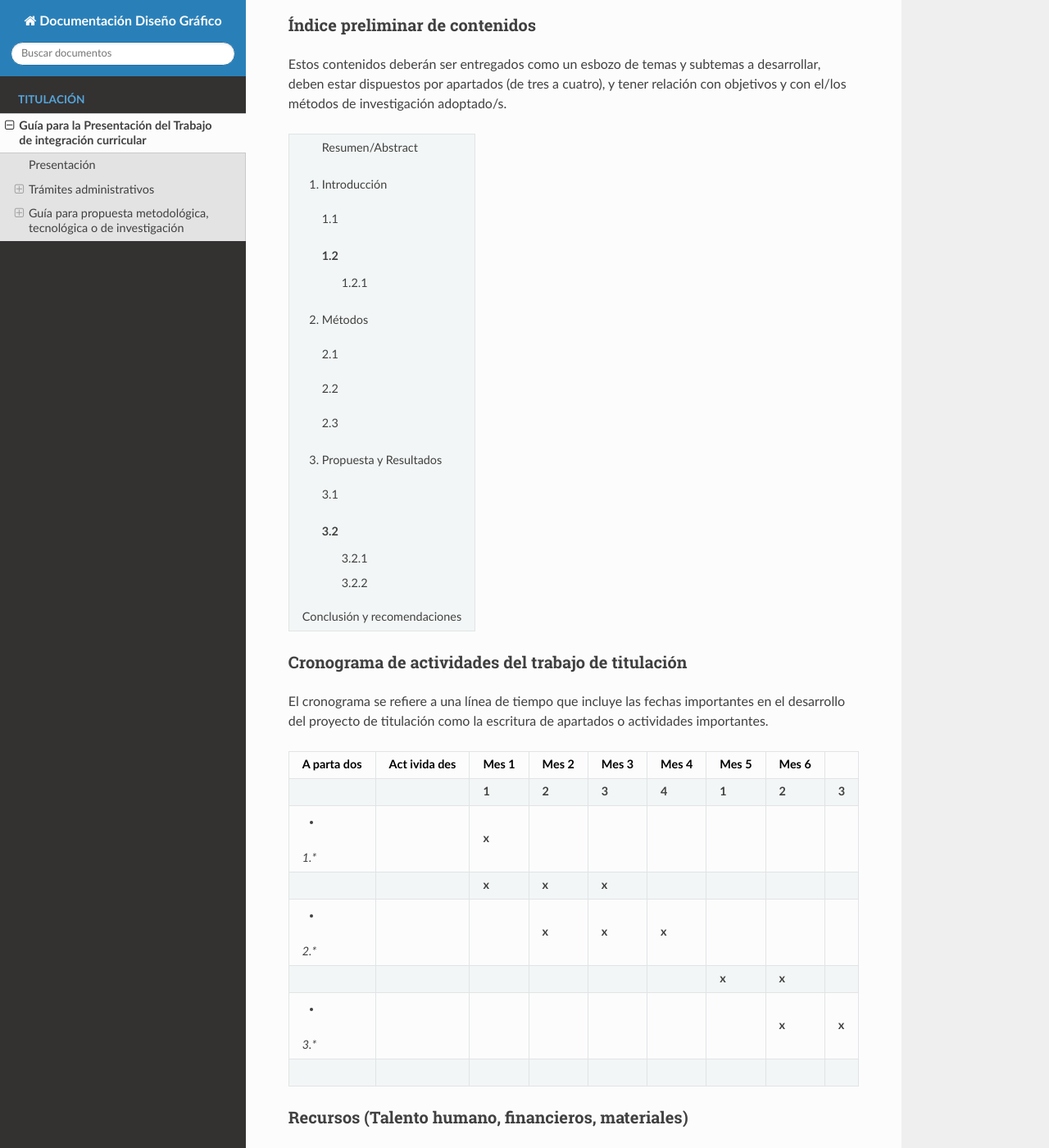
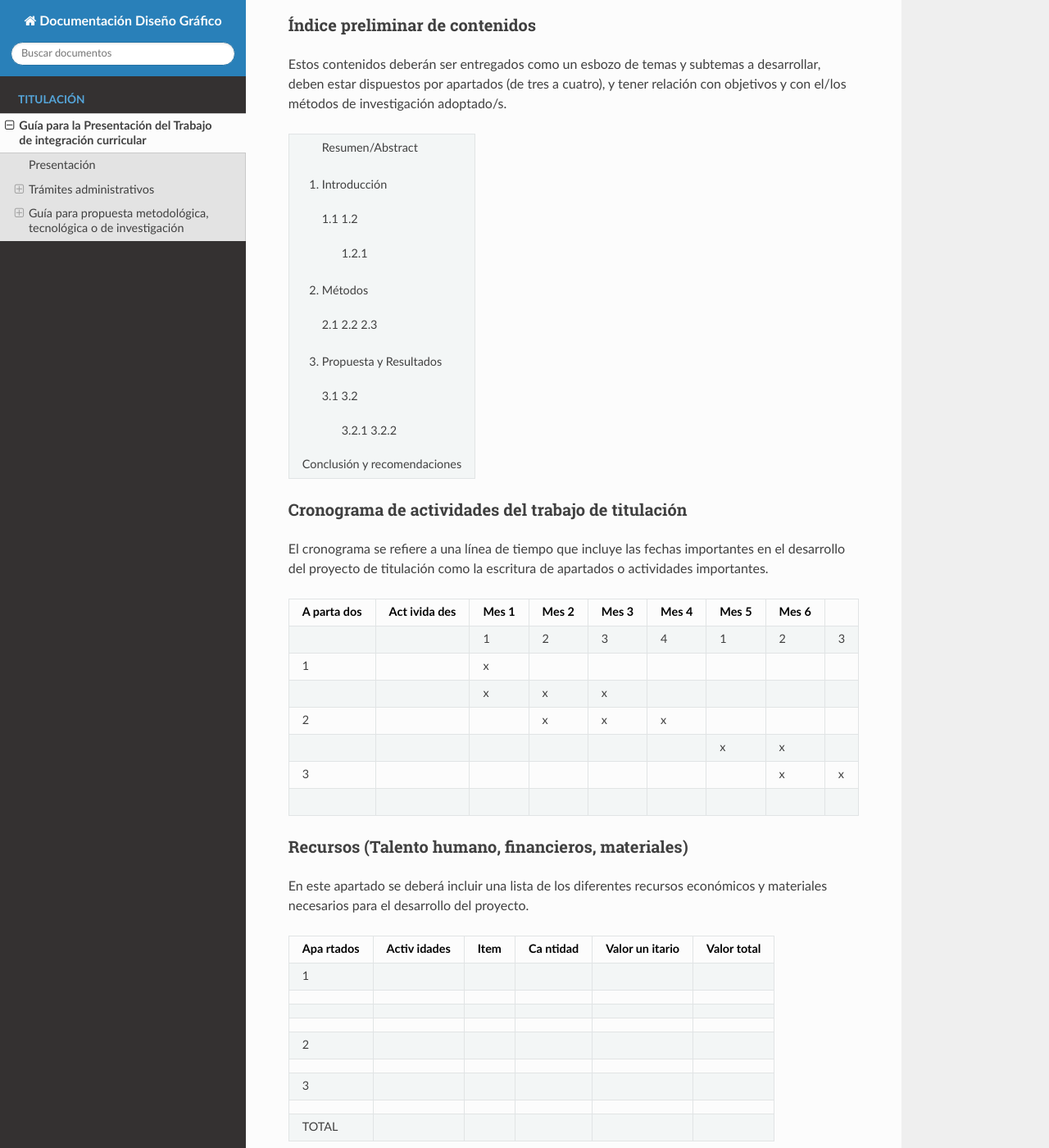
Before and after one commit to r3n0/documentacion-diseno, a Sphinx documentation site: the page built from source/titulacion/guia-tt.rst, in a window 1280 px wide and 1400 px high, scrolled down 7507 px. Shown: the whole window at 82% size. Built offline with Sphinx 7.4.7 and the Read the Docs theme 2.0.0, drawn with Linux system fonts in a browser that asks for light colours.

Commit message:
mejoras de estilos

```diff
--- a/source/titulacion/guia-tt.rst
+++ b/source/titulacion/guia-tt.rst
@@ -236,24 +236,28 @@
 
 +---------------------------------+
 |    Resumen/Abstract             |
+|                                 |
 |   1. Introducción               |
+|                                 |
 |     1.1                         |
+|     1.2                         |
 |                                 |
-|     1.2                         |
 |        1.2.1                    |
+|                                 |
 |   2. Métodos                    |
+|                                 |
 |     2.1                         |
+|     2.2                         |
+|     2.3                         |
 |                                 |
-|     2.2                         |
+|   3. Propuesta y Resultados     |
 |                                 |
-|     2.3                         |
-|   3. Propuesta y Resultados     |
 |     3.1                         |
+|     3.2                         |
 |                                 |
-|     3.2                         |
 |        3.2.1                    |
+|        3.2.2                    |
 |                                 |
-|        3.2.2                    |
 |   Conclusión y recomendaciones  |
 +---------------------------------+
 
@@ -263,26 +267,23 @@
 El cronograma se refiere a una línea de tiempo que incluye las fechas importantes en el desarrollo del proyecto de titulación como la escritura de apartados o actividades importantes.
 
 +-------+-------+-------+-------+-------+-------+-------+-------+-------+-------+-------+-------+-------+-------+-------+-------+-------+-------+-------+-------+-------+-------+-------+-------+-------+-------+
-| **A   | **Act | **Mes | **Mes | **Mes | **Mes | **Mes | **Mes |       |       |       |       |       |       |       |       |       |       |       |       |       |       |       |       |       |       |
-| parta | ivida | 1**   | 2**   | 3**   | 4**   | 5**   | 6**   |       |       |       |       |       |       |       |       |       |       |       |       |       |       |       |       |       |       |
-| dos** | des** |       |       |       |       |       |       |       |       |       |       |       |       |       |       |       |       |       |       |       |       |       |       |       |       |
+| A     | Act   | Mes   | Mes   | Mes   | Mes   | Mes   | Mes   |       |       |       |       |       |       |       |       |       |       |       |       |       |       |       |       |       |       |
+| parta | ivida | 1     | 2     | 3     | 4     | 5     | 6     |       |       |       |       |       |       |       |       |       |       |       |       |       |       |       |       |       |       |
+| dos   | des   |       |       |       |       |       |       |       |       |       |       |       |       |       |       |       |       |       |       |       |       |       |       |       |       |
 +=======+=======+=======+=======+=======+=======+=======+=======+=======+=======+=======+=======+=======+=======+=======+=======+=======+=======+=======+=======+=======+=======+=======+=======+=======+=======+
-|       |       | **1** | **2** | **3** | **4** | **1** | **2** | **3** | **4** | **1** | **2** | **3** | **4** | **1** | **2** | **3** | **4** | **1** | **2** | **3** | **4** | **1** | **2** | **3** | **4** |
+|       |       |   1   |   2   |   3   |   4   |   1   |   2   |   3   |   4   |   1   |   2   |   3   |   4   |   1   |   2   |   3   |   4   |   1   |   2   |   3   |   4   |   1   |   2   |   3   |   4   |
 +-------+-------+-------+-------+-------+-------+-------+-------+-------+-------+-------+-------+-------+-------+-------+-------+-------+-------+-------+-------+-------+-------+-------+-------+-------+-------+
-| *     |       | **x** |       |       |       |       |       |       |       |       |       |       |       |       |       |       |       |       |       |       |       |       |       |       |       |
-| *1.** |       |       |       |       |       |       |       |       |       |       |       |       |       |       |       |       |       |       |       |       |       |       |       |       |       |
+| 1     |       |   x   |       |       |       |       |       |       |       |       |       |       |       |       |       |       |       |       |       |       |       |       |       |       |       |
 +-------+-------+-------+-------+-------+-------+-------+-------+-------+-------+-------+-------+-------+-------+-------+-------+-------+-------+-------+-------+-------+-------+-------+-------+-------+-------+
-|       |       | **x** | **x** | **x** |       |       |       |       |       |       |       |       |       |       |       |       |       |       |       |       |       |       |       |       |       |
+|       |       |   x   |   x   |   x   |       |       |       |       |       |       |       |       |       |       |       |       |       |       |       |       |       |       |       |       |       |
 +-------+-------+-------+-------+-------+-------+-------+-------+-------+-------+-------+-------+-------+-------+-------+-------+-------+-------+-------+-------+-------+-------+-------+-------+-------+-------+
-| *     |       |       | **x** | **x** | **x** |       |       |       |       |       |       |       |       |       |       |       |       |       |       |       |       |       |       |       |       |
-| *2.** |       |       |       |       |       |       |       |       |       |       |       |       |       |       |       |       |       |       |       |       |       |       |       |       |       |
+| 2     |       |       |   x   |   x   |   x   |       |       |       |       |       |       |       |       |       |       |       |       |       |       |       |       |       |       |       |       |
 +-------+-------+-------+-------+-------+-------+-------+-------+-------+-------+-------+-------+-------+-------+-------+-------+-------+-------+-------+-------+-------+-------+-------+-------+-------+-------+
-|       |       |       |       |       |       | **x** | **x** |       |       |       |       |       |       |       |       |       |       |       |       |       |       |       |       |       |       |
+|       |       |       |       |       |       |   x   |   x   |       |       |       |       |       |       |       |       |       |       |       |       |       |       |       |       |       |       |
 +-------+-------+-------+-------+-------+-------+-------+-------+-------+-------+-------+-------+-------+-------+-------+-------+-------+-------+-------+-------+-------+-------+-------+-------+-------+-------+
-| *     |       |       |       |       |       |       | **x** | **x** |       |       |       |       |       |       |       |       |       |       |       |       |       |       |       |       |       |
-| *3.** |       |       |       |       |       |       |       |       |       |       |       |       |       |       |       |       |       |       |       |       |       |       |       |       |       |
+| 3     |       |       |       |       |       |       |   x   |   x   |       |       |       |       |       |       |       |       |       |       |       |       |       |       |       |       |       |
 +-------+-------+-------+-------+-------+-------+-------+-------+-------+-------+-------+-------+-------+-------+-------+-------+-------+-------+-------+-------+-------+-------+-------+-------+-------+-------+
-|       |       |       |       |       |       |       |       |       | **x** | **x** | **x** |       |       |       |       |       |       |       |       |       |       |       |       |       |       |
+|       |       |       |       |       |       |       |       |       |   x   |   x   |   x   |       |       |       |       |       |       |       |       |       |       |       |       |       |       |
 +-------+-------+-------+-------+-------+-------+-------+-------+-------+-------+-------+-------+-------+-------+-------+-------+-------+-------+-------+-------+-------+-------+-------+-------+-------+-------+
 
 Recursos (Talento humano, financieros, materiales)
@@ -291,11 +292,11 @@
 En este apartado se deberá incluir una lista de los diferentes recursos económicos y materiales necesarios para el desarrollo del proyecto.
 
 +----------+----------+----------+----------+----------+----------+
-| **Apa    | **Activ  | **Item** | **Ca     | **Valor  | **Valor  |
-| rtados** | idades** |          | ntidad** | un       | total**  |
-|          |          |          |          | itario** |          |
+| Apa      | Activ    | Item     | Ca       | Valor    | Valor    |
+| rtados   | idades   |          | ntidad   | un       | total    |
+|          |          |          |          | itario   |          |
 +==========+==========+==========+==========+==========+==========+
-| **1**    |          |          |          |          |          |
+| 1        |          |          |          |          |          |
 +----------+----------+----------+----------+----------+----------+
 |          |          |          |          |          |          |
 +----------+----------+----------+----------+----------+----------+
@@ -303,16 +304,15 @@
 +----------+----------+----------+----------+----------+----------+
 |          |          |          |          |          |          |
 +----------+----------+----------+----------+----------+----------+
-| **2**    |          |          |          |          |          |
+| 2        |          |          |          |          |          |
 +----------+----------+----------+----------+----------+----------+
 |          |          |          |          |          |          |
 +----------+----------+----------+----------+----------+----------+
-| **3**    |          |          |          |          |          |
+| 3        |          |          |          |          |          |
 +----------+----------+----------+----------+----------+----------+
 |          |          |          |          |          |          |
 +----------+----------+----------+----------+----------+----------+
-| *        |          |          |          |          |          |
-| *TOTAL** |          |          |          |          |          |
+| TOTAL    |          |          |          |          |          |
 +----------+----------+----------+----------+----------+----------+
 
 Referentes bibliográficos
```
